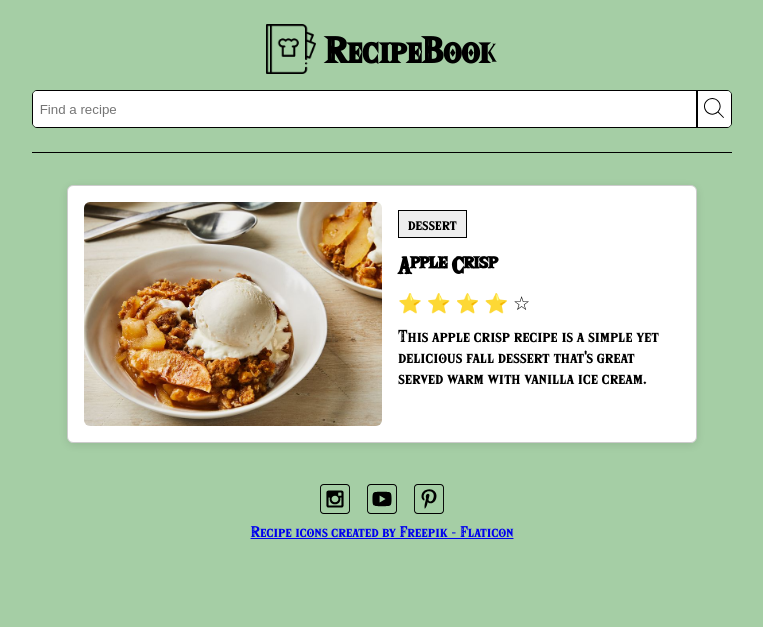
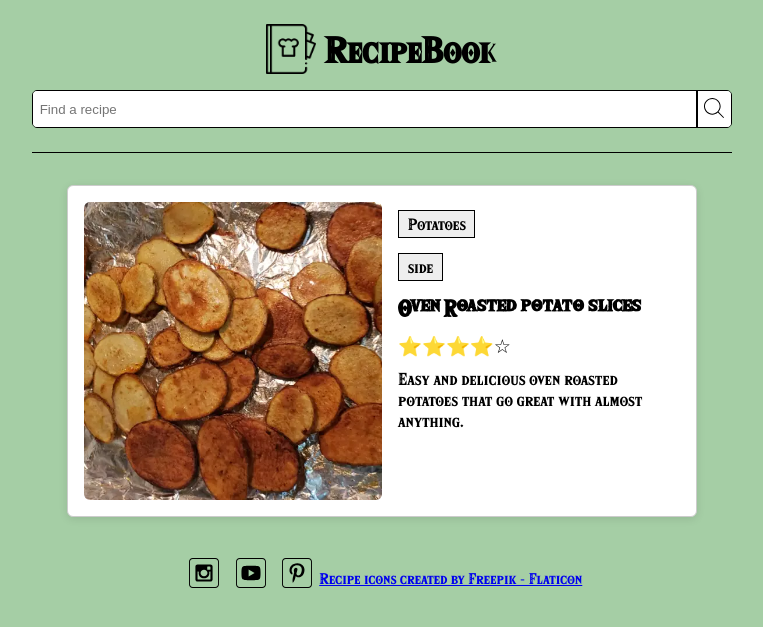
Before and after one commit to JaedenP2003/WDD131, a plain HTML site: page recipebook/index.html in a window 1280 px wide. Shown: the whole page, without its empty margins (258-1021 px from the left). Drawn offline with Linux system fonts and the light colour scheme.

Commit message:
Added dynamic ability to recipes

```diff
--- a/recipebook/index.html
+++ b/recipebook/index.html
@@ -10,7 +10,8 @@
     <meta property="og:description" content="Page Description">
     <meta property="og:image" content="URL to an image">
     <meta property="og:url" content="URL of the page">
-<meta name="twitter:card" content="summary_large_image">
+    <meta name="twitter:card" content="summary_large_image">
+    <script src="recipes.js" defer></script>
 </head>
 <body>
     <header>
@@ -28,21 +29,9 @@
 
     <main>
         <div class="content">
-        <div class="recipe-card">
-            <img src="images/apple-crisp.jpg" alt="Apple Crisp" class="recipe-image">
-            <div class="recipe-content">
-                <div class="tag">dessert</div>
-                <h2 class="recipe-title">Apple Crisp</h2>
-                <div class="rating" role="img" aria-label="Rating: 4 out of 5 stars">
-                <span aria-hidden="true">⭐</span>
-                <span aria-hidden="true">⭐</span>
-                <span aria-hidden="true">⭐</span>
-                <span aria-hidden="true">⭐</span>
-                <span aria-hidden="true">☆</span>
-                </div>
-                <p class="description">This apple crisp recipe is a simple yet delicious fall dessert that's great served warm with vanilla ice cream.</p>
+            <div class="recipe-card">
+
             </div>
-        </div>
         </div>
     </main>
 
--- a/recipebook/recipes.js
+++ b/recipebook/recipes.js
@@ -279,3 +279,94 @@ const recipes = [
 		rating: 4
 	}
 ]
+
+//Function to generate a random number >= 0 and < num
+function getRandomInt(num) {
+  return Math.floor(Math.random() * num);
+}
+
+//Function to return a random recipe
+function getRandomRecipe() {
+  return recipes[getRandomInt(recipes.length)];
+}
+
+//Template function to generate the tags markup
+function generateTagsMarkup(tags) {
+  return tags.map(tag => `<div class="tag">${tag}</div>`).join('');
+}
+
+//Template function to generate the star rating markup
+function generateRatingStars(rating) {
+  const fullStars = Math.floor(rating);
+  const halfStar = rating % 1 >= 0.5;
+  const emptyStars = 5 - fullStars - (halfStar ? 1 : 0);
+
+  let starsMarkup = '';
+  starsMarkup += '⭐'.repeat(fullStars);
+  if (halfStar) starsMarkup += '⭐'; // Optionally: add a different half-star icon
+  starsMarkup += '☆'.repeat(emptyStars);
+
+  return `<div class="rating" role="img" aria-label="Rating: ${rating} out of 5 stars">
+    <span aria-hidden="true">${starsMarkup}</span>
+  </div>`;
+}
+
+//Template function to generate the full recipe card
+function generateRecipeHTML(recipe) {
+  return `
+    <div class="recipe-card">
+      <img src="${recipe.image}" alt="${recipe.name}" class="recipe-image">
+      <div class="recipe-content">
+        ${generateTagsMarkup(recipe.tags)}
+        <h2 class="recipe-title">${recipe.name}</h2>
+        ${generateRatingStars(recipe.rating)}
+        <p class="description">${recipe.description}</p>
+      </div>
+    </div>
+  `;
+}
+
+//Init function to render a random recipe
+function init() {
+  const contentDiv = document.querySelector('.content');
+  const randomRecipe = getRandomRecipe();
+  contentDiv.innerHTML = generateRecipeHTML(randomRecipe);
+}
+
+//Wait for the DOM to load before running init
+window.addEventListener('DOMContentLoaded', () => {
+  init();
+
+  const searchButton = document.getElementById('search-button');
+  const searchInput = document.getElementById('search');
+
+  searchButton.addEventListener('click', () => {
+    const query = searchInput.value.toLowerCase();
+    const filtered = filterRecipes(query);
+    renderRecipeList(filtered);
+  });
+});
+
+//Filter recipes based on query
+function filterRecipes(query) {
+  return recipes
+    .filter(recipe => {
+      const name = recipe.name.toLowerCase();
+      const description = recipe.description.toLowerCase();
+      const tags = recipe.tags.map(tag => tag.toLowerCase()).join(' ');
+      const ingredients = recipe.recipeIngredient.join(' ').toLowerCase();
+      return (
+        name.includes(query) ||
+        description.includes(query) ||
+        tags.includes(query) ||
+        ingredients.includes(query)
+      );
+    })
+    .sort((a, b) => a.name.localeCompare(b.name));
+}
+
+//Render list of recipes
+function renderRecipeList(recipeList) {
+  const contentDiv = document.querySelector('.content');
+  contentDiv.innerHTML = recipeList.map(recipe => generateRecipeHTML(recipe)).join('');
+}
--- a/recipebook/styles/recipes.css
+++ b/recipebook/styles/recipes.css
@@ -155,6 +155,11 @@ footer .social a img {
     header {
         max-width: 700px;
     }
+    .content {
+        display: flex;
+        flex-direction: column;
+        align-items: center;
+    }
     .recipe-card {
         display: flex;
         flex-direction: row;
@@ -192,4 +197,11 @@ footer .social a img {
         font-size: 0.95em;
         line-height: 1.4;
     }
+    footer {
+        display: flex;
+        flex-direction: row;
+        justify-content: center;
+        align-items: center;
+
+    }
 }
```
